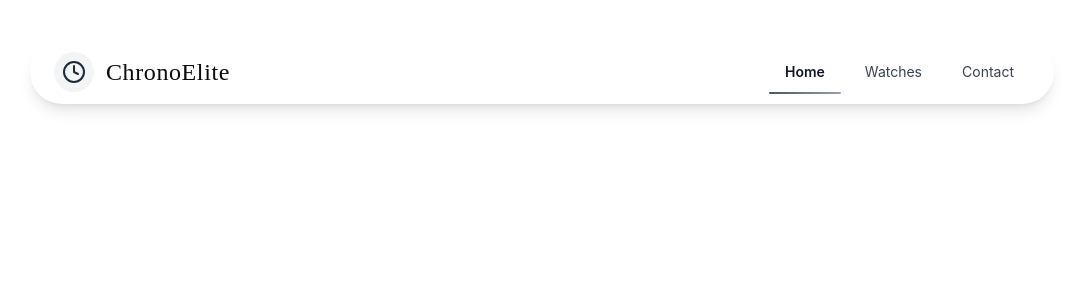
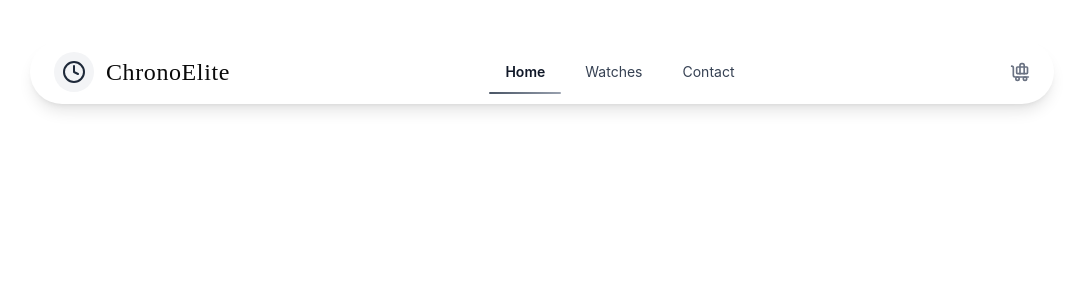
Before and after one commit to ChamalshaInduwara/E-Commerce, a React (Vite) app in the folder frontend/: page / in a window 1280 px wide. Shown: the top 300 px of the page, without its empty margins (98-1180 px from the left). Built offline with nearby package versions, Linux system fonts and the light colour scheme.

Commit message:
feat: add BaggageClaim icon to Navbar and update right actions section

```diff
--- a/frontend/src/components/Navbar.jsx
+++ b/frontend/src/components/Navbar.jsx
@@ -1,6 +1,6 @@
 import React, { useState } from "react";
 import { navbarStyles } from "../assets/dummyStyles";
-import { Clock } from "lucide-react";
+import { BaggageClaim, Clock } from "lucide-react";
 import { useLocation, useNavigate, Link } from "react-router-dom";
 
 const navItems = [
@@ -68,6 +68,14 @@ const Navbar = () => {
               );
             })}
           </div>
+
+          {/* Right side */}
+          <div className={navbarStyles.rightActions}>
+            <Link to="/cart" className={navbarStyles.cartLink}>
+            <BaggageClaim className={navbarStyles.cartIcon}/>
+            </Link>
+
+          </div>
         </div>
       </nav>
     </header>
```
